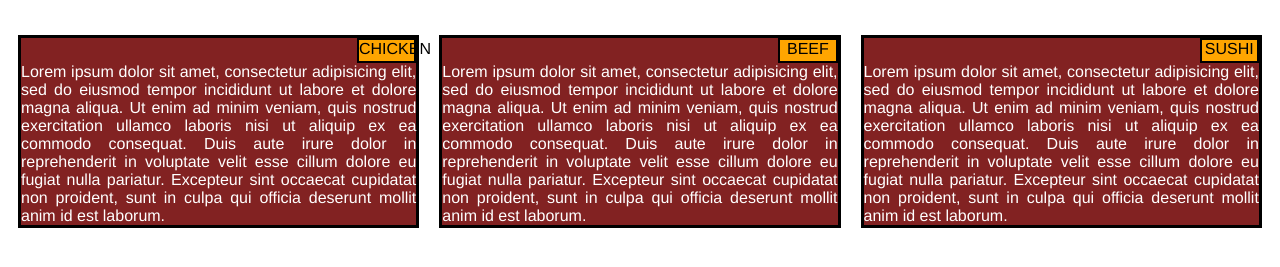
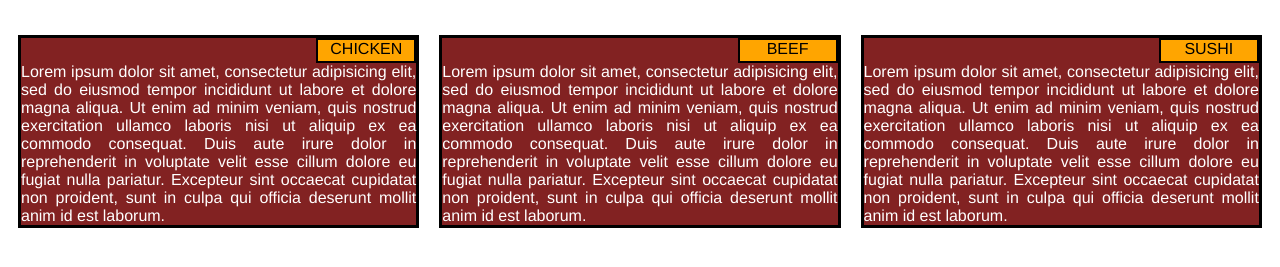
Before and after one commit to Davide7/ExMod2, a plain HTML site: page site/index.html in a window 1280 px wide. Shown: the part 61-328 px from the top of the page. Drawn offline with Linux system fonts and the light colour scheme.

Commit message:
Update style.css

```diff
--- a/site/css/style.css
+++ b/site/css/style.css
@@ -1,5 +1,5 @@
 
-*{
+  *{
 
     	box-sizing: border-box;
       font-family: Helvetica
@@ -21,8 +21,7 @@
     clear: both;
     margin-left: 100%;
     margin-top:0%;
-    padding:0px;
-    width: 15%;
+    width: 100px;
     height: 25px;
     }
 
```
